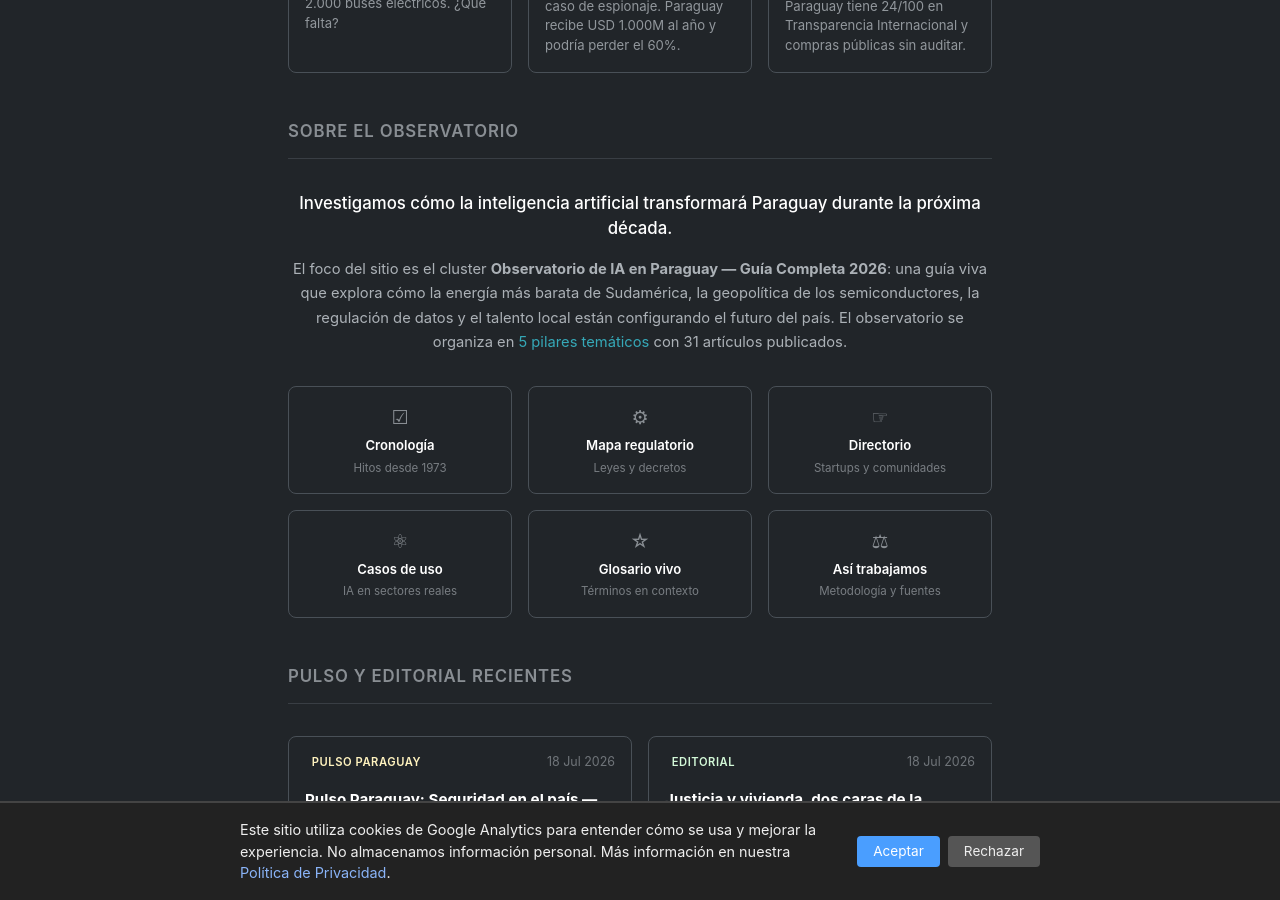
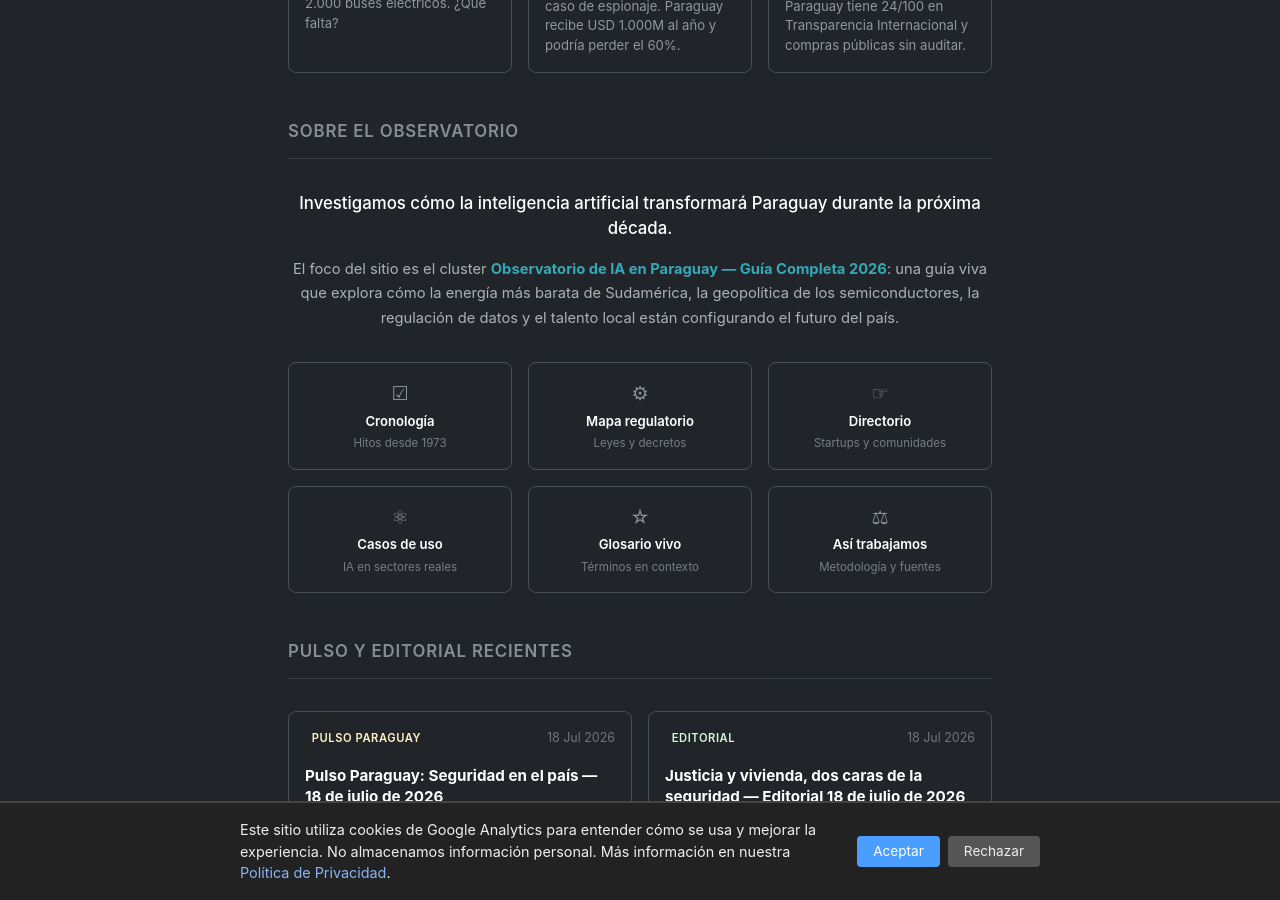
Before and after one commit to miravosqueinteresante/muchotexto.net, a Jekyll site: the page built from index.markdown, in a window 1280 px wide and 900 px high, scrolled down 966 px. Built offline with Jekyll 4.4.1, drawn with Linux system fonts in a browser that asks for light colours.

Commit message:
fix: remove redundant pillar count, make observatorio title a link

```diff
--- a/_layouts/home.html
+++ b/_layouts/home.html
@@ -69,7 +69,7 @@ layout: default
 <section class="home-section">
   <h2 class="home-section-title">Sobre el observatorio</h2>
   <p class="about-mission">Investigamos cómo la inteligencia artificial transformará Paraguay durante la próxima década.</p>
-  <p class="about-text">El foco del sitio es el cluster <strong>Observatorio de IA en Paraguay — Guía Completa 2026</strong>: una guía viva que explora cómo la energía más barata de Sudamérica, la geopolítica de los semiconductores, la regulación de datos y el talento local están configurando el futuro del país. El observatorio se organiza en <a href="{{ '/ia-en-paraguay/' | relative_url }}">5 pilares temáticos</a> con {{ total_analisis }} artículos publicados.</p>
+  <p class="about-text">El foco del sitio es el cluster <strong><a href="{{ '/ia-en-paraguay/' | relative_url }}">Observatorio de IA en Paraguay — Guía Completa 2026</a></strong>: una guía viva que explora cómo la energía más barata de Sudamérica, la geopolítica de los semiconductores, la regulación de datos y el talento local están configurando el futuro del país.</p>
   <div class="observatorio-grid">
     <a class="observatorio-card" href="{{ '/cronologia/' | relative_url }}">
       <span class="observatorio-icon">&#9745;</span>
```
